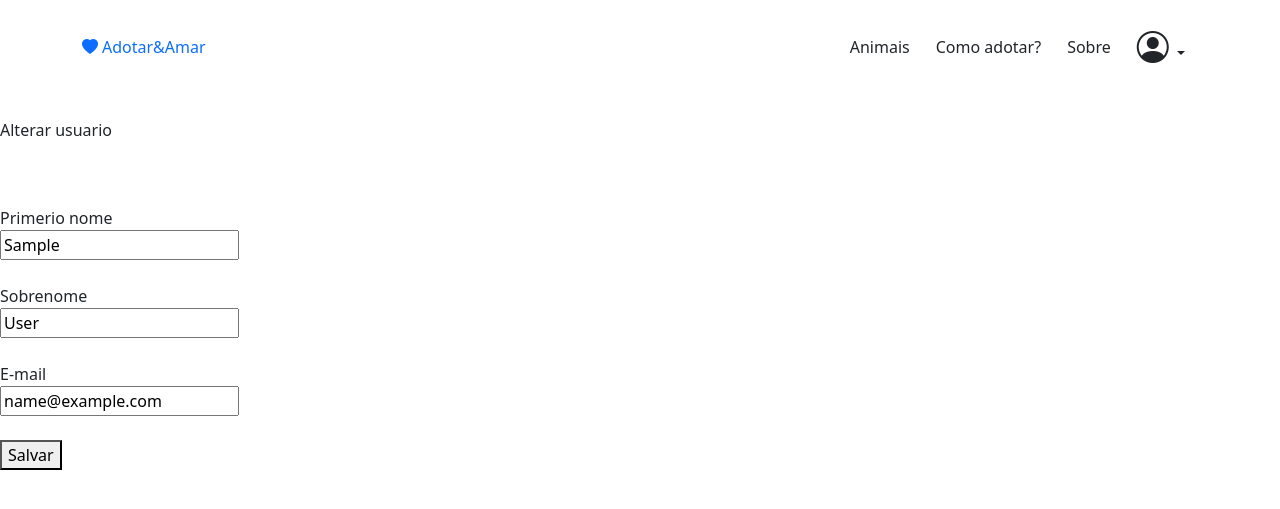
After one commit to anleaes/2026-1-SDM-Segunda-Noite-ZS-07, a Django app: a page that uses templates/base.html in a window 1280 px wide. The commit adds this page. Shown: the top 509 px of the page. Run offline with Django 5.2, Linux system fonts and the light colour scheme; the visitor is signed in with stand-in values (Sample User, id 1); data comes from the database, SQL or seed files in the repository.

Commit message:
Implement user account management features including registration, login, logout, and password change functionality

```diff
--- a/adoptionapp/urls.py
+++ b/adoptionapp/urls.py
@@ -27,13 +27,15 @@ urlpatterns = [
     path('adotantes/', include('adopters.urls', namespace='adopters')),
     path('racas/', include('breeds.urls', namespace='breeds')),
     path('vacinas/', include('vaccines.urls', namespace='vaccines')),
-    path('caracteristicas/', include('characteristics.urls', namespace='characteristics')),
+    path('caracteristicas/', include('characteristics.urls',
+         namespace='characteristics')),
     path('animais/', include('animals.urls', namespace='animals')),
     path('adocoes/', include('adoptions.urls', namespace='adoptions')),
     path('termos/', include('adoptionterm.urls', namespace='adoptionsterm')),
     path('vacinacoes/', include('vaccination.urls', namespace='vaccination')),
     path('itens-vacina/', include('vaccineItens.urls', namespace='vaccineItens')),
     path('admin/', admin.site.urls),
+    path('contas/', include('accounts.urls', namespace='accounts')),
 ]
 
 urlpatterns += static(settings.MEDIA_URL, document_root=settings.MEDIA_ROOT)
--- /dev/null
+++ b/apps/accounts/forms.py
@@ -0,0 +1,14 @@
+from django import forms
+from django.contrib.auth.models import User
+
+
+class UserForm(forms.ModelForm):
+    class Meta:
+        model = User
+        fields = ['first_name', 'last_name', 'username', 'password', 'email']
+
+
+class UserChangeInformationForm(forms.ModelForm):
+    class Meta:
+        model = User
+        fields = ['first_name', 'last_name', 'email']
--- /dev/null
+++ b/apps/accounts/urls.py
@@ -0,0 +1,15 @@
+from django.urls import include, path
+from . import views
+
+
+app_name = 'accounts'
+
+urlpatterns = [
+    path('novo-usuario/', views.add_user, name='add_user'),
+    path('login/', views.user_login, name='user_login'),
+    path('sair/', views.user_logout, name='user_logout'),
+    path('alterar-senha/', views.user_change_password,
+         name='user_change_password'),
+    path('alterar-usuario/<username>/', views.user_change_information,
+         name='user_change_information'),
+]
--- a/apps/accounts/views.py
+++ b/apps/accounts/views.py
@@ -1,3 +1,84 @@
-from django.shortcuts import render
+from django.shortcuts import render, redirect
+from django.contrib.auth.models import User
+from django.contrib.auth import authenticate, login, logout, update_session_auth_hash
+from django.contrib import messages
+from django.contrib.auth.decorators import login_required
+from django.contrib.auth.forms import PasswordChangeForm
+from .forms import UserForm, UserChangeInformationForm
 
 # Create your views here.
+
+
+def add_user(request):
+    template_name = 'accounts/add_user.html'
+    context = {}
+    if request.method == 'POST':
+        form = UserForm(request.POST)
+        if form.is_valid():
+            f = form.save(commit=False)
+            f.set_password(f.password)
+            f.save()
+            return redirect('accounts:user_login')
+        else:
+            return redirect('accounts:add_user')
+    form = UserForm()
+    context['form'] = form
+    return render(request, template_name, context)
+
+
+def user_login(request):
+    template_name = 'accounts/user_login.html'
+    if request.user.is_authenticated:
+        return redirect('core:home')
+    if request.method == 'POST':
+        username = request.POST.get('username')
+        password = request.POST.get('password')
+        user = authenticate(username=username, password=password)
+        if user is not None:
+            if user.is_staff:
+                login(request, user)
+                return redirect(request.GET.get('next', '/'))
+            else:
+                messages.error(
+                    request, 'Acesso negado: usuário não tem permissão de admin.')
+                return redirect('accounts:user_login')
+        else:
+            messages.error(request, 'Credenciais inválidas.')
+            return redirect('accounts:user_login')
+    return render(request, template_name, {})
+
+
+@login_required(login_url='/contas/login/')
+def user_logout(request):
+    logout(request)
+    return redirect('accounts:user_login')
+
+
+@login_required(login_url='/contas/login/')
+def user_change_password(request):
+    template_name = 'accounts/user_change_password.html'
+    context = {}
+    if request.method == 'POST':
+        form = PasswordChangeForm(user=request.user, data=request.POST)
+        if form.is_valid():
+            form.save()
+            update_session_auth_hash(request, form.user)
+        else:
+            return redirect('accounts:user_login')
+    form = PasswordChangeForm(user=request.user)
+    context['form'] = form
+    return render(request, template_name, context)
+
+
+@login_required(login_url='/contas/login/')
+def user_change_information(request, username):
+    template_name = 'accounts/user_change_information.html'
+    context = {}
+    user = User.objects.get(username=username)
+    if request.method == 'POST':
+        form = UserChangeInformationForm(request.POST, instance=user)
+        if form.is_valid():
+            form.save()
+    form = UserChangeInformationForm(instance=user)
+    context['form'] = form
+    return render(request, template_name, context)
--- a/apps/core/urls.py
+++ b/apps/core/urls.py
@@ -7,4 +7,6 @@ app_name = 'core'
 urlpatterns = [
     path('', views.home, name='home'),
     path('login/', TemplateView.as_view(template_name='core/login.html'), name='login'),
+
+
 ]
--- /dev/null
+++ b/templates/accounts/user_change_information.html
@@ -0,0 +1,33 @@
+{% extends 'base.html' %}
+
+{% block title %}
+    Novo usuario - {{ block.super}}
+{% endblock title %}
+
+{% block body %}
+
+<br />
+<p>Alterar usuario</p>
+<br />
+<br />
+<form action="" method="POST">
+{% csrf_token %}
+    <label>Primerio nome</label>
+    <br />
+    {{ form.first_name }}
+    <br />
+    <br />
+    <label>Sobrenome</label>
+    <br />
+    {{ form.last_name }}
+    <br />
+    <br />
+    <label>E-mail</label>
+    <br />
+    {{ form.email }}
+    <br />
+    <br />
+    <button type="submit">Salvar</button>
+</form>
+
+{% endblock body %}
--- a/templates/base.html
+++ b/templates/base.html
@@ -28,14 +28,40 @@
                 <li class="nav-item">
                     <a class="btn">Sobre</a>
                 </li>
+                {% if user.is_authenticated %}
+                <li class="nav-item dropdown">
+                    <a class="btn dropdown-toggle" href="#" id="accountMenu" data-bs-toggle="dropdown" aria-expanded="false">
+                        <i class="bi bi-person-circle" style="font-size: 2rem;"></i>
+                    </a>
+                    <ul class="dropdown-menu dropdown-menu-end" aria-labelledby="accountMenu">
+                        <li class="dropdown-item-text">Você: {{ user.get_full_name|default:user.username }}</li>
+                        <li><a class="dropdown-item" href="{% url 'accounts:user_change_information' user.username %}">Conta</a></li>
+                        <li><a class="dropdown-item" href="{% url 'accounts:user_change_password' %}">Trocar senha</a></li>
+                        <li><hr class="dropdown-divider"></li>
+                        <li><a class="dropdown-item" href="{% url 'accounts:user_logout' %}">Sair</a></li>
+                    </ul>
+                </li>
+                {% else %}
                 <li class="nav-item">
-                    <a href="{% url 'core:login' %}" class="btn">
+                    <a href="{% url 'accounts:user_login' %}" class="btn">
                         <i class="bi bi-person-circle" style="font-size: 2rem;"></i>
                     </a>
                 </li>
+                {% endif %}
             </ul>
         </div>
     </header>
+
+    {% if messages %}
+    <div class="container mt-3">
+        {% for message in messages %}
+        <div class="alert alert-{{ message.tags }} alert-dismissible fade show" role="alert">
+            {{ message }}
+            <button type="button" class="btn-close" data-bs-dismiss="alert" aria-label="Close"></button>
+        </div>
+        {% endfor %}
+    </div>
+    {% endif %}
 
     {% block body %}
 
--- a/templates/core/home.html
+++ b/templates/core/home.html
@@ -48,7 +48,7 @@
                                     {{char}}
                                 {% endfor %}
                             </div>
-                            <button class="btn">adotar</button>
+                            <button class="btn" type="button" onclick="location.href='{% url 'accounts:user_login' %}'">adotar</button>
                         </div>
                     </div>
                 {% endfor %}
```
Also changed, not shown: templates/accounts/add_user.html (added, +41 -0 lines), templates/accounts/user_change_password.html (added, +32 -0 lines), templates/accounts/user_login.html (added, +38 -0 lines), templates/core/login.html (deleted, +0 -38 lines), apps/accounts/migrations/__init__.py (deleted).
